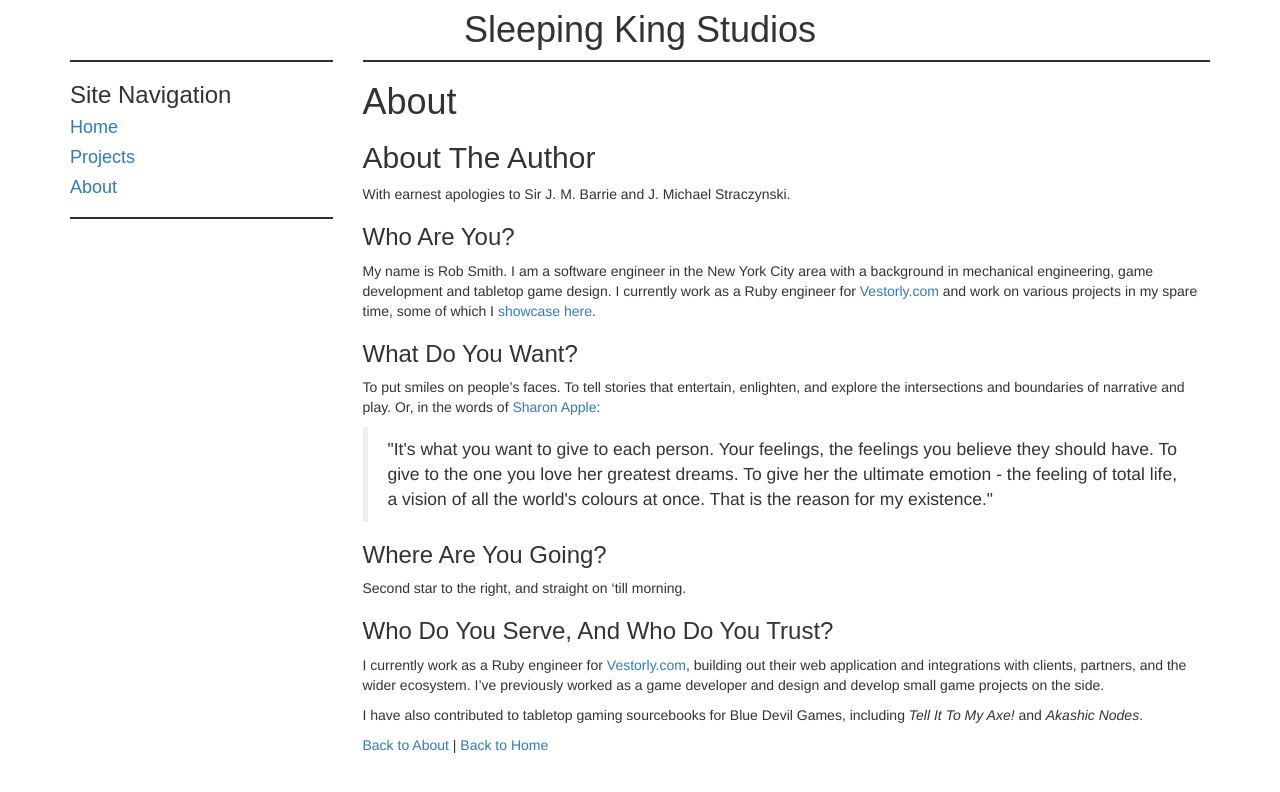
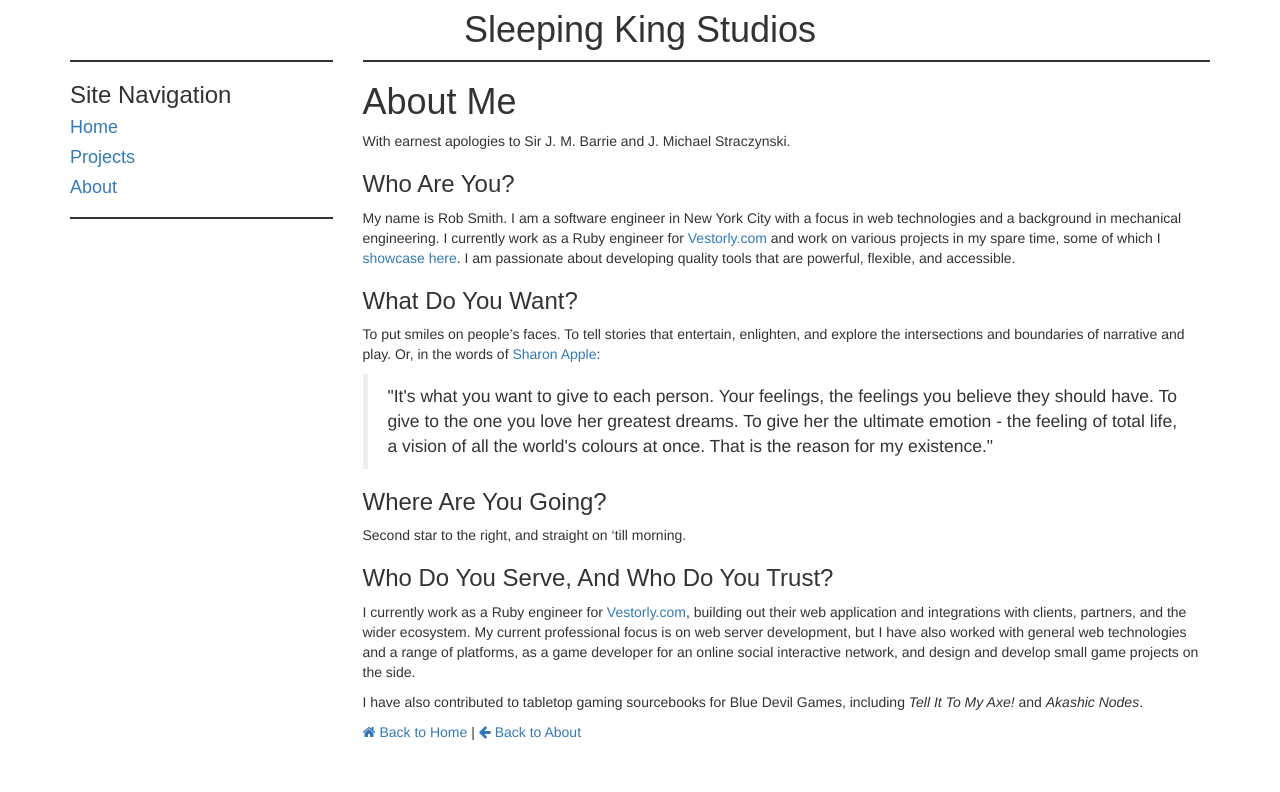
Before and after one commit to sleepingkingstudios/sleepingkingstudios.github.io, a Jekyll site: the page built from about/me.md, in a window 1280 px wide. Shown: the top 792 px of the page. Built offline with Jekyll 4.4.1, drawn with Linux system fonts in a browser that asks for light colours.

Commit message:
Update copy.
Fix font-awesome icon font not loading properly.
Update Ruby version to 2.3.0.

```diff
--- a/Gemfile
+++ b/Gemfile
@@ -3,4 +3,4 @@ source 'http://rubygems.org'
 gem 'github-pages', '>= 33'
 gem 'jekyll-docs'
 
-ruby "2.2.1"
+ruby "2.3.0"
--- /dev/null
+++ b/_includes/snippets/about_me.md
@@ -0,0 +1 @@
+My name is Rob Smith. I am a software engineer in New York City with a focus in web technologies and a background in mechanical engineering. I currently work as a Ruby engineer for [Vestorly.com](https://www.vestorly.com) and work on various projects in my spare time, some of which I [showcase here](/projects). I am passionate about developing quality tools that are powerful, flexible, and accessible.
--- a/about/me.md
+++ b/about/me.md
@@ -1,15 +1,13 @@
 ---
 ---
 
-# About
-
-## About The Author
+# About Me
 
 With earnest apologies to Sir J. M. Barrie and J. Michael Straczynski.
 
 ### Who Are You?
 
-My name is Rob Smith. I am a software engineer in the New York City area with a background in mechanical engineering, game development and tabletop game design. I currently work as a Ruby engineer for [Vestorly.com](https://www.vestorly.com) and work on various projects in my spare time, some of which I [showcase here](/projects).
+{% include snippets/about_me.md %}
 
 ### What Do You Want?
 
@@ -23,10 +21,10 @@ Second star to the right, and straight on 'till morning.
 
 ### Who Do You Serve, And Who Do You Trust?
 
-I currently work as a Ruby engineer for [Vestorly.com](https://www.vestorly.com), building out their web application and integrations with clients, partners, and the wider ecosystem. I've previously worked as a game developer and design and develop small game projects on the side.
+I currently work as a Ruby engineer for [Vestorly.com](https://www.vestorly.com), building out their web application and integrations with clients, partners, and the wider ecosystem. My current professional focus is on web server development, but I have also worked with general web technologies and a range of platforms, as a game developer for an online social interactive network, and design and develop small game projects on the side.
 
 I have also contributed to tabletop gaming sourcebooks for Blue Devil Games, including <em>Tell It To My Axe!</em> and <em>Akashic Nodes</em>.
 
-[Back to About](/about)
+[<i class="fa fa-home"></i> Back to Home](/)
 |
-[Back to Home](/)
+[<i class="fa fa-arrow-left"></i> Back to About](/about)
--- a/assets/stylesheets.css
+++ b/assets/stylesheets.css
@@ -25,6 +25,10 @@ nav ul li {
   }
 }
 
+p {
+  font-family: "Helvetica Neue", Helvetica, Arial, sans-serif;
+}
+
 h1,
 h2,
 h3,
@@ -32,6 +36,10 @@ h4,
 h5,
 h6 {
   font-family: Futura, Futura-Medium, "Futura Medium", "Century Gothic", CenturyGothic, "Apple Gothic", AppleGothic, "URW Gothic L", "Avant Garde", sans-serif;
+}
+
+a:hover {
+  text-decoration: none;
 }
 
 hr {
```
Also changed, not shown: about/index.md (+4 -4 lines), index.md (+2 -0 lines), projects/index.md (+1 -1 lines), _includes/assets/stylesheets/font-awesome.min.css.
